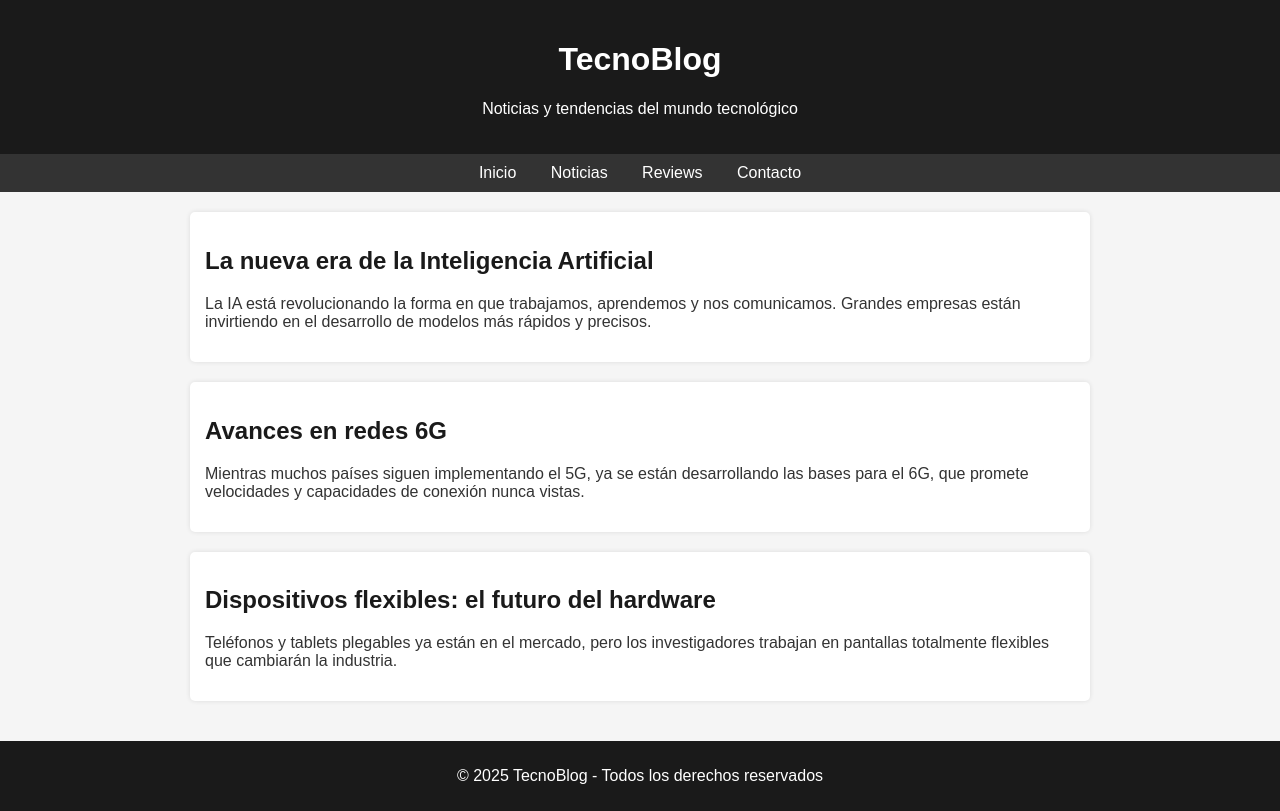
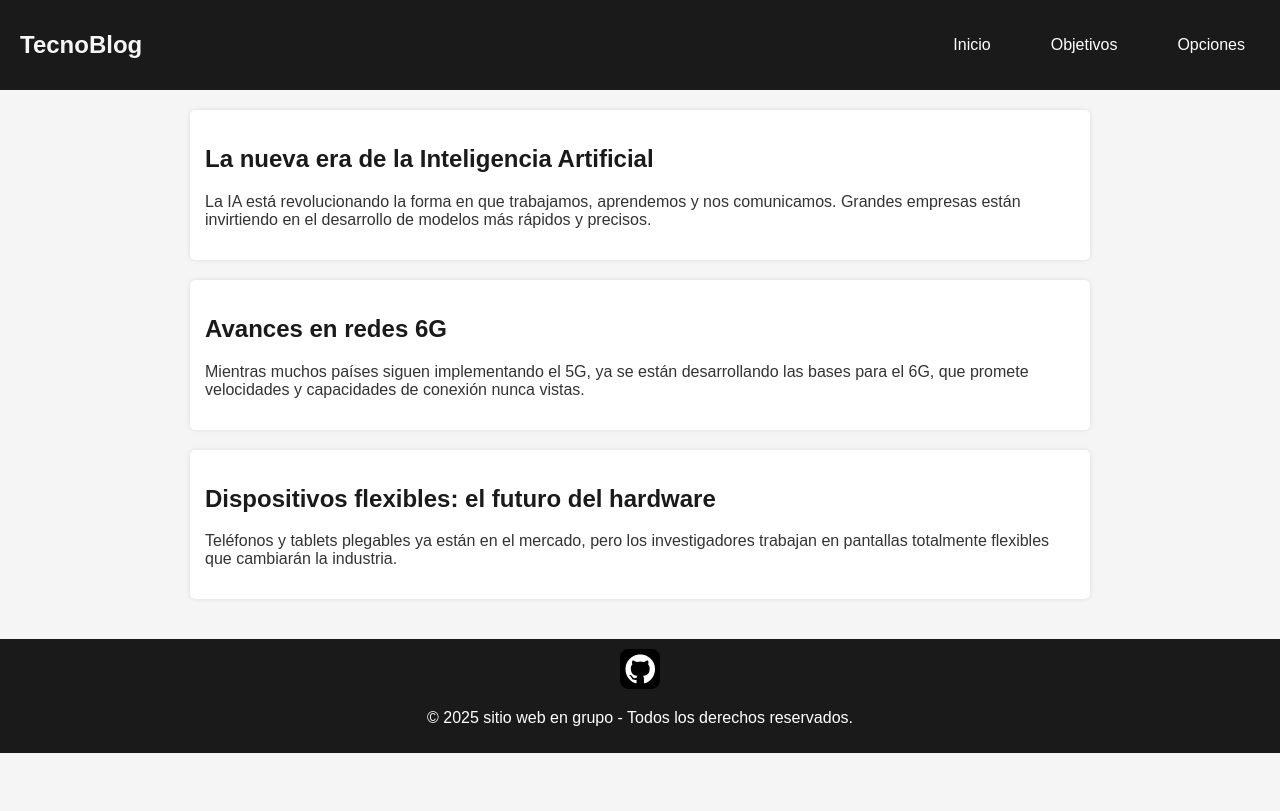
Before and after one commit to hefercotuc/sitio-web-en-grupo, a plain HTML site: page index.html in a window 1280 px wide. Drawn offline with Linux system fonts and the light colour scheme.

Commit message:
Se rediseñó la sección del header en la página y se establecieron links desde el header a diferentes secciones o páginas

```diff
--- /dev/null
+++ b/css/style.css
@@ -0,0 +1,68 @@
+body {
+    font-family: 'Arial', sans-serif;
+    background-color: #f5f5f5;
+    margin: 0;
+    padding: 0;
+    color: #333;
+}
+
+header {
+    display: flex;
+    align-items: center;
+    justify-content: space-between;
+    background-color: #1a1a1a;
+    color: white;
+    padding: 20px;
+    text-align: left;
+}
+
+.logo {
+    font-size: 1.5rem;
+    font-weight: bold;
+    color: #f5f5f5;
+}
+
+nav ul {
+    list-style: none;
+    display: flex;
+    gap: 30px;
+}
+
+nav a {
+    text-decoration: none;
+    color: white;
+    margin: 0 15px;
+}
+
+nav a:hover {
+    color: #ffcc00;
+}
+
+section {
+    max-width: 900px;
+    margin: auto;
+    padding: 20px;
+}
+
+article {
+    background-color: white;
+    padding: 15px;
+    margin-bottom: 20px;
+    border-radius: 5px;
+    box-shadow: 0px 0px 5px rgba(0, 0, 0, 0.1);
+}
+
+article h2 {
+    color: #1a1a1a;
+}
+
+footer {
+    background-color: #1a1a1a;
+    color: white;
+    text-align: center;
+    padding: 10px;
+}
+
+.socials img {
+    width: 40px;
+}
--- a/index.html
+++ b/index.html
@@ -4,80 +4,29 @@
     <meta charset="UTF-8">
     <meta name="viewport" content="width=device-width, initial-scale=1.0">
     <title>sitio web en grupo</title>
-    <style>
-        body {
-            font-family: Arial, sans-serif;
-            background-color: #f5f5f5;
-            margin: 0;
-            padding: 0;
-            color: #333;
-        }
-        header {
-            background-color: #1a1a1a;
-            color: white;
-            padding: 20px;
-            text-align: center;
-        }
-        nav {
-            background-color: #333;
-            text-align: center;
-            padding: 10px;
-        }
-        nav a {
-            color: white;
-            text-decoration: none;
-            margin: 0 15px;
-        }
-        nav a:hover {
-            color: #ffcc00;
-        }
-        section {
-            max-width: 900px;
-            margin: auto;
-            padding: 20px;
-        }
-        article {
-            background-color: white;
-            padding: 15px;
-            margin-bottom: 20px;
-            border-radius: 5px;
-            box-shadow: 0px 0px 5px rgba(0,0,0,0.1);
-        }
-        article h2 {
-            color: #1a1a1a;
-        }
-        footer {
-            background-color: #1a1a1a;
-            color: white;
-            text-align: center;
-            padding: 10px;
-        }
-    </style>
+    <link rel="stylesheet" href="./css/style.css">
 </head>
 <body>
-     <header>
-        <h1>TecnoBlog</h1>
-        <p>Noticias y tendencias del mundo tecnológico</p>
+    <header class="">
+        <div class="logo">TecnoBlog</div>
+        <nav class="nav">
+            <ul>
+                <li><a href="index.html">Inicio</a></li>
+                <li><a href="objetivos.html">Objetivos</a></li>
+                <li><a href="SitioWB.html">Opciones</a></li>
+            </ul>
+        </nav>
     </header>
-
-    <nav>
-        <a href="#">Inicio</a>
-        <a href="#">Noticias</a>
-        <a href="#">Reviews</a>
-        <a href="#">Contacto</a>
-    </nav>
 
     <section>
         <article>
             <h2>La nueva era de la Inteligencia Artificial</h2>
             <p>La IA está revolucionando la forma en que trabajamos, aprendemos y nos comunicamos. Grandes empresas están invirtiendo en el desarrollo de modelos más rápidos y precisos.</p>
         </article>
-
         <article>
             <h2>Avances en redes 6G</h2>
             <p>Mientras muchos países siguen implementando el 5G, ya se están desarrollando las bases para el 6G, que promete velocidades y capacidades de conexión nunca vistas.</p>
         </article>
-
         <article>
             <h2>Dispositivos flexibles: el futuro del hardware</h2>
             <p>Teléfonos y tablets plegables ya están en el mercado, pero los investigadores trabajan en pantallas totalmente flexibles que cambiarán la industria.</p>
@@ -85,8 +34,10 @@
     </section>
 
     <footer>
-        <p>&copy; 2025 TecnoBlog - Todos los derechos reservados</p>
+        <div class="socials">
+            <a href="https://github.com/hefercotuc/sitio-web-en-grupo"><img src="./img/github.svg" alt="GitHub"></a>
+        </div>
+        <p>&copy; 2025 sitio web en grupo - Todos los derechos reservados.</p>
     </footer>
-
 </body>
 </html>
```
Also changed, not shown: SitioWB.html (+12 -0 lines), objetivos.html (+12 -0 lines), img/github.svg (added).
